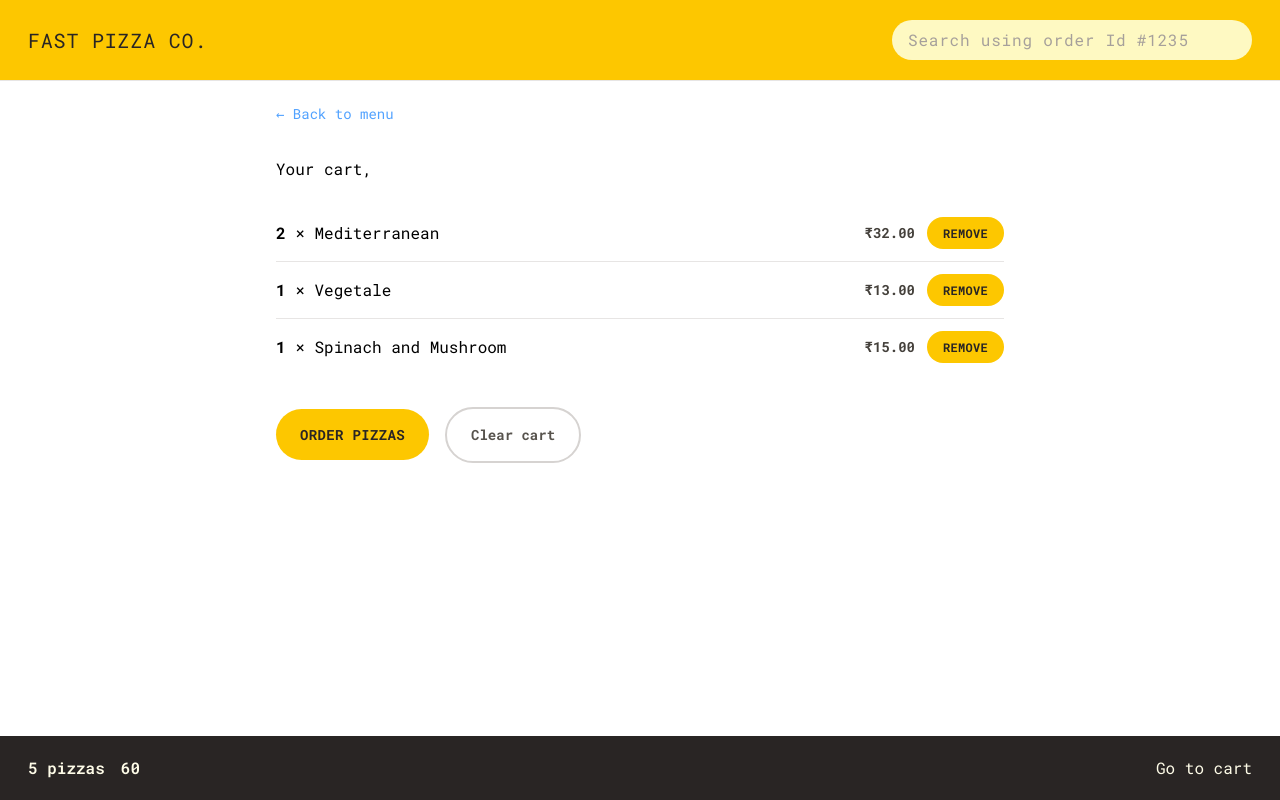
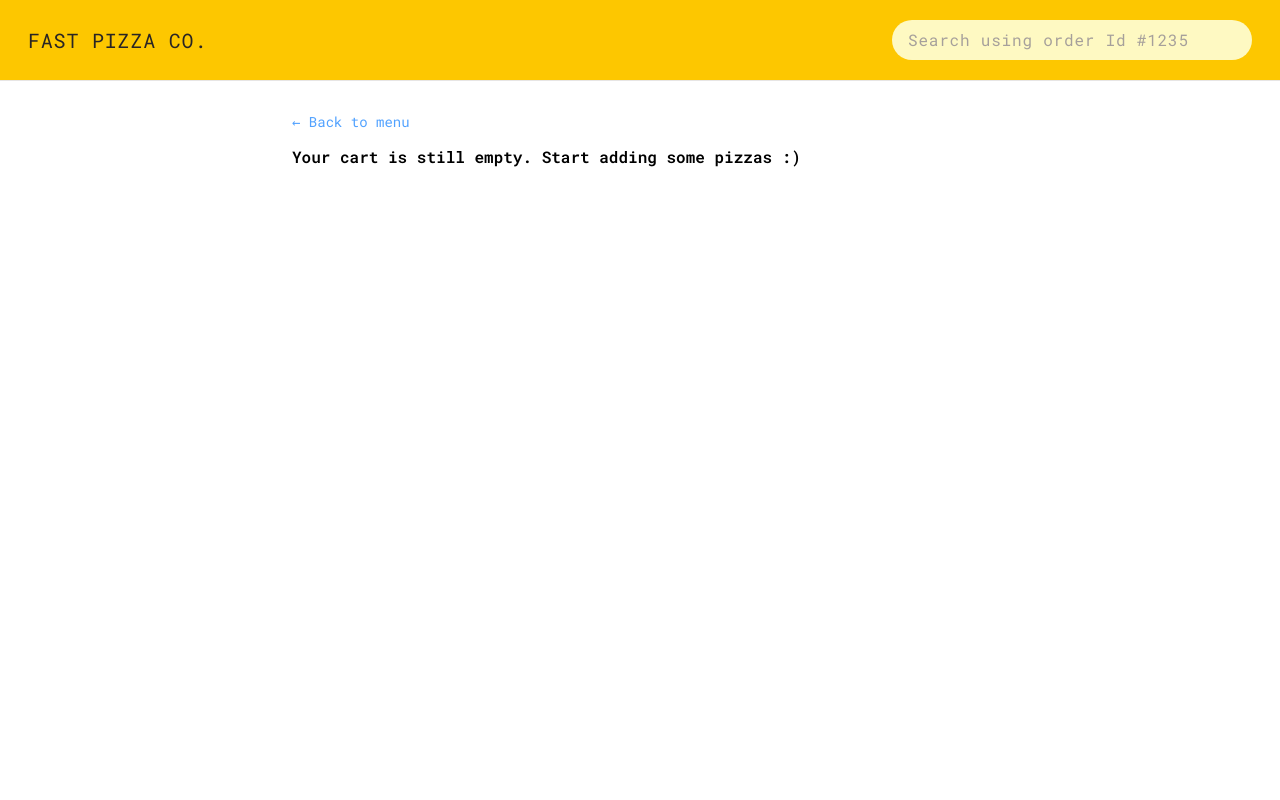
Before and after one commit to BijetaSah/fast-pizza-company, a React (Vite) app: page /cart in a window 1280 px wide. Built offline with nearby package versions, Linux system fonts and the light colour scheme.

Commit message:
add delete item functionality

```diff
--- a/src/features/cart/Cart.jsx
+++ b/src/features/cart/Cart.jsx
@@ -1,36 +1,21 @@
 import LinkButton from "../../ui/LinkButton";
 import Button from "../../ui/Button";
 import CartItem from "./CartItem";
-import { useSelector } from "react-redux";
-
-const fakeCart = [
-  {
-    pizzaId: 12,
-    name: "Mediterranean",
-    quantity: 2,
-    unitPrice: 16,
-    totalPrice: 32,
-  },
-  {
-    pizzaId: 6,
-    name: "Vegetale",
-    quantity: 1,
-    unitPrice: 13,
-    totalPrice: 13,
-  },
-  {
-    pizzaId: 11,
-    name: "Spinach and Mushroom",
-    quantity: 1,
-    unitPrice: 15,
-    totalPrice: 15,
-  },
-];
+import { useDispatch, useSelector } from "react-redux";
+import { clearCart, getCart } from "./cartSlice";
+import { getUserName } from "../user/userSlice";
+import EmptyCart from "./EmptyCart";
 
 function Cart() {
-  const userName = useSelector((state) => state.user.userName);
-  const cart = fakeCart;
+  const dispatch = useDispatch();
+  const userName = useSelector(getUserName);
+  const cart = useSelector(getCart);
 
+  function handleClearCart() {
+    dispatch(clearCart());
+  }
+
+  if (!cart.length) return <EmptyCart />;
   return (
     <div>
       <LinkButton to="/menu">&larr; Back to menu</LinkButton>
@@ -40,7 +25,7 @@ function Cart() {
       </h2>
       <ul className="mb-8">
         {cart.map((item) => (
-          <CartItem item={item} key={item.pizzaId} />
+          <CartItem item={item} key={item.id} />
         ))}
       </ul>
 
@@ -48,7 +33,9 @@ function Cart() {
         <Button to="/order/new" type="primary">
           Order pizzas
         </Button>
-        <Button type={"secondary"}>Clear cart </Button>
+        <Button type={"secondary"} onClick={handleClearCart}>
+          Clear cart{" "}
+        </Button>
       </div>
     </div>
   );
--- a/src/features/cart/CartItem.jsx
+++ b/src/features/cart/CartItem.jsx
@@ -1,8 +1,9 @@
 import Button from "../../ui/Button";
 import { formatCurrency } from "../../utilities/helpers";
+import DeleteButton from "./DeleteButton";
 
 function CartItem({ item }) {
-  const { pizzaId, name, quantity, totalPrice } = item;
+  const { id, name, quantity, totalPrice } = item;
 
   return (
     <li className="items-center justify-between border-b border-stone-200 py-3 last:border-b-0 sm:flex">
@@ -13,7 +14,7 @@ function CartItem({ item }) {
         <p className="text-sm font-bold text-stone-700">
           {formatCurrency(totalPrice)}
         </p>
-        <Button type={"small"}>Remove</Button>
+        <DeleteButton pizzaId={id} />
       </div>
     </li>
   );
--- a/src/features/cart/CartOverview.jsx
+++ b/src/features/cart/CartOverview.jsx
@@ -1,16 +1,18 @@
 import { useSelector } from "react-redux";
 import { Link } from "react-router-dom";
 import { getTotalPizzaPrice, getTotalPizzaQunaity } from "./cartSlice";
+import { formatCurrency } from "../../utilities/helpers";
 
 function CartOverview() {
   const totalPizzaQuantity = useSelector(getTotalPizzaQunaity);
   const totalPizzaPrice = useSelector(getTotalPizzaPrice);
-  console.log(totalPizzaPrice);
+
+  if (!totalPizzaQuantity || !totalPizzaPrice) return null;
   return (
     <div className="flex items-center justify-between bg-stone-800 px-5 py-3 text-yellow-50 md:px-7 md:py-5">
       <p className="space-x-4 font-semibold">
         <span>{totalPizzaQuantity} pizzas</span>
-        <span>{totalPizzaPrice}</span>
+        <span> {formatCurrency(totalPizzaPrice)}</span>
       </p>
       <Link to="/cart">Go to cart</Link>
     </div>
--- /dev/null
+++ b/src/features/cart/DeleteButton.jsx
@@ -0,0 +1,15 @@
+import { useDispatch } from "react-redux";
+import Button from "../../ui/Button";
+import { deleteItem } from "../cart/cartSlice";
+
+function DeleteButton({ pizzaId }) {
+  const dispatch = useDispatch();
+
+  return (
+    <Button type={"small"} onClick={() => dispatch(deleteItem(pizzaId))}>
+      Delete
+    </Button>
+  );
+}
+
+export default DeleteButton;
--- a/src/features/cart/EmptyCart.jsx
+++ b/src/features/cart/EmptyCart.jsx
@@ -1,11 +1,14 @@
-import { Link } from 'react-router-dom';
+import { Link } from "react-router-dom";
+import LinkButton from "../../ui/LinkButton";
 
 function EmptyCart() {
   return (
-    <div>
-      <Link to="/menu">&larr; Back to menu</Link>
+    <div className="px-4 py-2">
+      <LinkButton to={"/menu"}>&larr; Back to menu</LinkButton>
 
-      <p>Your cart is still empty. Start adding some pizzas :)</p>
+      <p className="mt-3 font-semibold">
+        Your cart is still empty. Start adding some pizzas :)
+      </p>
     </div>
   );
 }
--- a/src/features/cart/cartSlice.jsx
+++ b/src/features/cart/cartSlice.jsx
@@ -1,15 +1,7 @@
 import { createSlice } from "@reduxjs/toolkit";
 
 const initialState = {
-  cart: [
-    {
-      id: 10,
-      name: "Pizza",
-      unitPrice: 12,
-      quantity: 5,
-      totalPrice: 60,
-    },
-  ],
+  cart: [],
 };
 
 const cartSlice = createSlice({
@@ -22,7 +14,7 @@ const cartSlice = createSlice({
     },
     deleteItem(state, action) {
       // payload = id
-      state.cart = state.cart.filter((item) => item !== action.payload);
+      state.cart = state.cart.filter((item) => item.id !== action.payload);
     },
     addQuantity(state, action) {
       // payload = id
@@ -41,7 +33,7 @@ const cartSlice = createSlice({
     },
   },
 });
-export const { addItem, addQuantity, removeQuantity, clearCart } =
+export const { addItem, deleteItem, addQuantity, removeQuantity, clearCart } =
   cartSlice.actions;
 
 export default cartSlice.reducer;
@@ -51,3 +43,5 @@ export const getTotalPizzaQunaity = (state) =>
 
 export const getTotalPizzaPrice = (state) =>
   state.cart.cart.reduce((sum, curr) => (sum += curr.totalPrice), 0);
+
+export const getCart = (state) => state.cart.cart;
```
